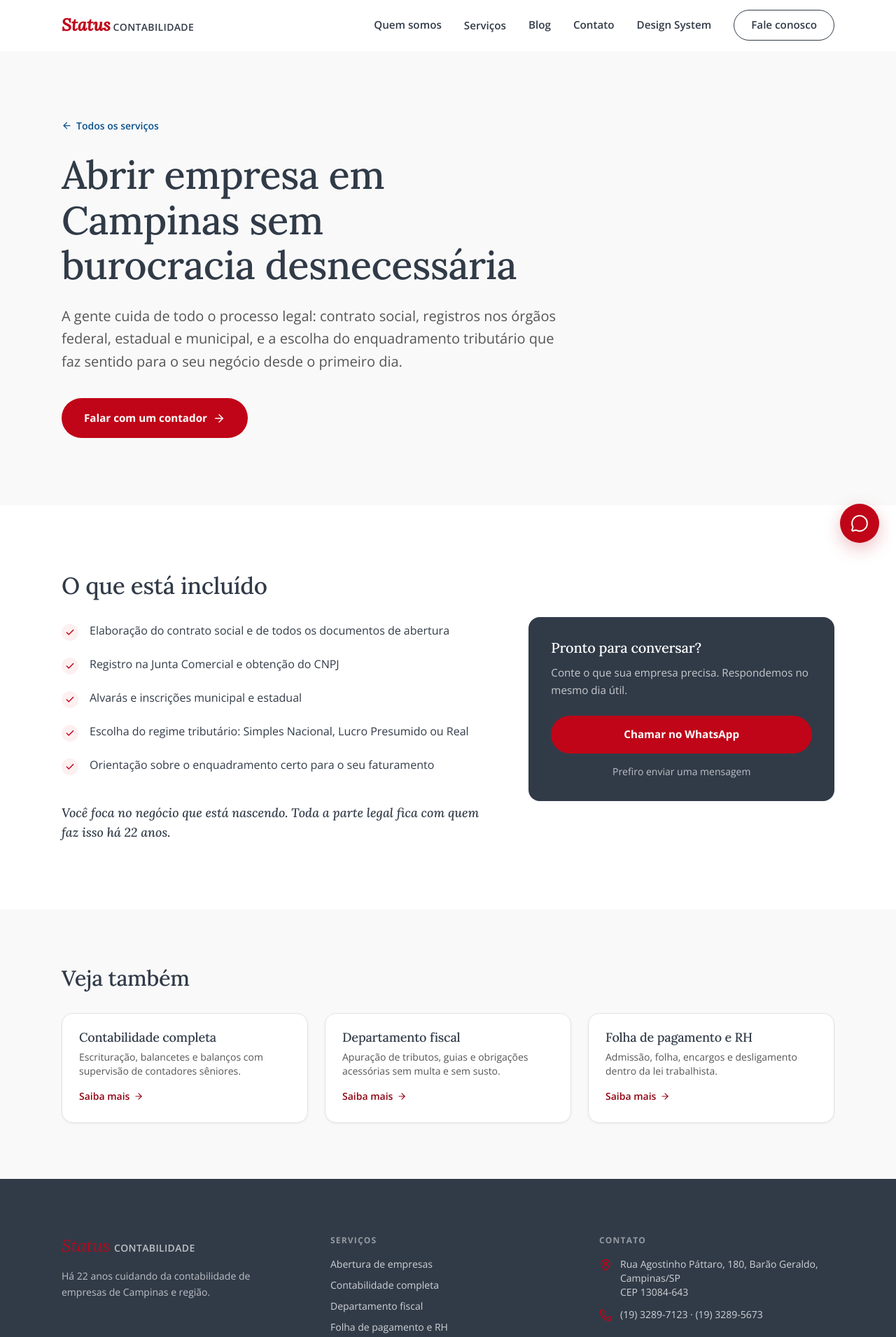
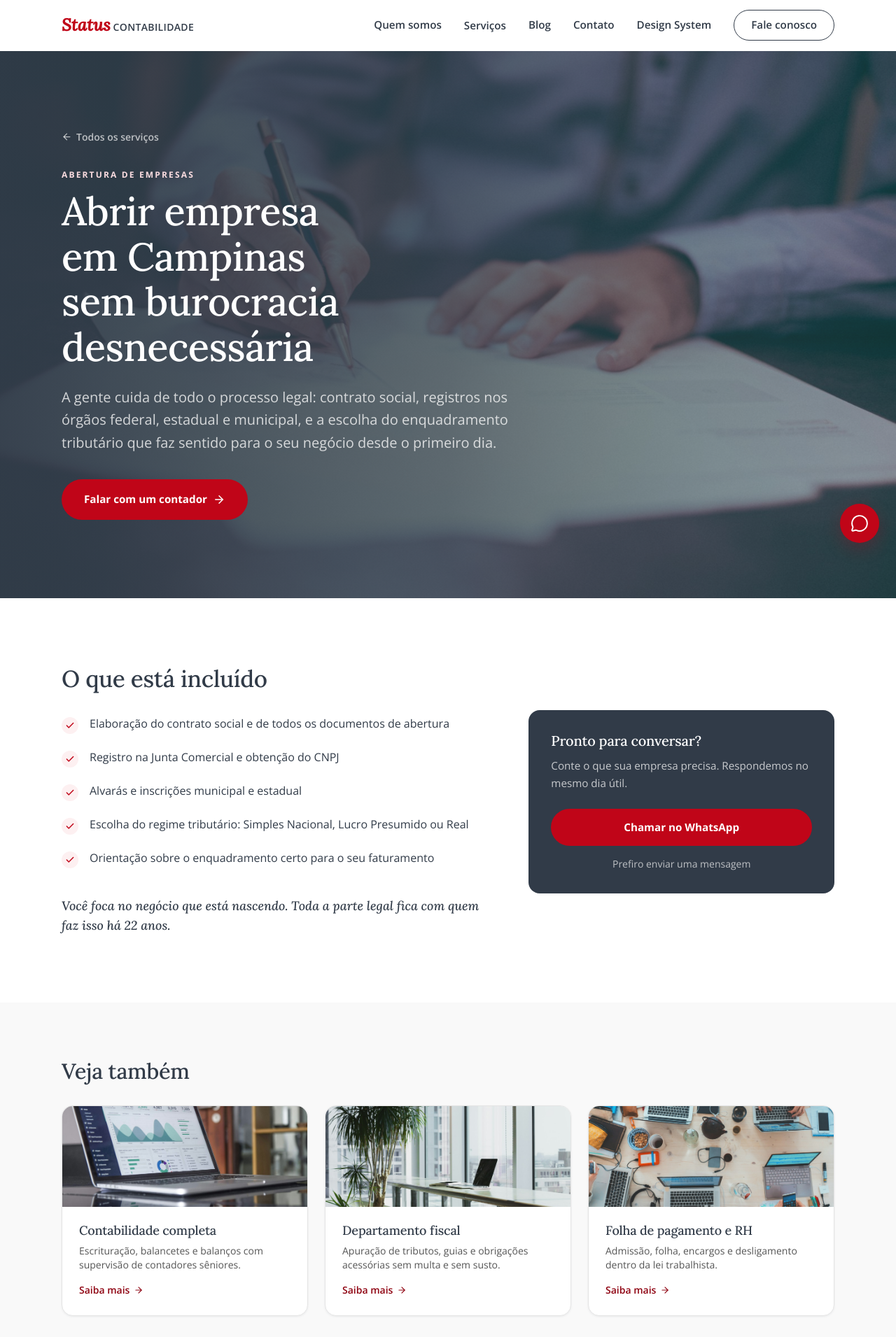
Before and after one commit to lucasignislab/statuscontabilidade, a Next.js app in the folder site/: page /servicos/abertura-de-empresas in a window 1280 px wide. Shown: the top 1911 px of the page at 70% size. Built offline with nearby package versions, Linux system fonts and the light colour scheme.

Commit message:
Hero com imagem full-width nas paginas de servico + cards 'Veja tambem' com foto

```diff
--- a/site/src/app/servicos/[slug]/page.tsx
+++ b/site/src/app/servicos/[slug]/page.tsx
@@ -36,20 +36,35 @@ export default async function ServicePage({
 
   return (
     <>
-      <section className="pt-[72px] bg-mist">
-        <div className="mx-auto max-w-[1200px] px-6 lg:px-12 py-16 lg:py-24">
+      <section className="relative pt-[72px]">
+        <div className="relative overflow-hidden bg-ink">
+          {/* eslint-disable-next-line @next/next/no-img-element */}
+          <img
+            src={service.image}
+            alt=""
+            aria-hidden
+            className="absolute inset-0 h-full w-full object-cover"
+          />
+          <div
+            className="absolute inset-0 bg-gradient-to-r from-ink/95 via-ink/75 to-ink/35"
+            aria-hidden
+          />
+          <div className="relative mx-auto max-w-[1200px] px-6 lg:px-12 py-20 lg:py-28">
             <Reveal>
               <Link
                 href="/"
-              className="inline-flex items-center gap-1.5 text-sm font-semibold text-ocean hover:text-ocean-600 transition-colors"
+                className="inline-flex items-center gap-1.5 text-sm font-semibold text-mist/70 hover:text-white transition-colors"
               >
                 <ArrowLeft size={15} aria-hidden />
                 Todos os serviços
               </Link>
-            <h1 className="mt-6 text-[clamp(2.25rem,4.5vw,3.5rem)] text-ink max-w-[20ch]">
+              <p className="mt-8 text-xs font-bold uppercase tracking-[0.18em] text-red-100">
+                {service.title}
+              </p>
+              <h1 className="mt-3 text-[clamp(2.25rem,4.5vw,3.5rem)] text-white max-w-[18ch]">
                 {service.hero}
               </h1>
-            <p className="mt-6 text-xl text-slate max-w-[62ch] leading-relaxed">
+              <p className="mt-6 text-xl text-mist/80 max-w-[56ch] leading-relaxed">
                 {service.intro}
               </p>
               <div className="mt-9">
@@ -59,6 +74,7 @@ export default async function ServicePage({
                 </a>
               </div>
             </Reveal>
+          </div>
         </div>
       </section>
 
@@ -118,13 +134,25 @@ export default async function ServicePage({
           </Reveal>
           <RevealStagger className="mt-8 grid gap-6 sm:grid-cols-3">
             {others.map((s) => (
-              <Link key={s.slug} href={`/servicos/${s.slug}`} className="card-service p-6 group">
+              <Link key={s.slug} href={`/servicos/${s.slug}`} className="card-service overflow-hidden group !p-0">
+                <div className="h-36 overflow-hidden">
+                  {/* eslint-disable-next-line @next/next/no-img-element */}
+                  <img
+                    src={s.image}
+                    alt=""
+                    aria-hidden
+                    loading="lazy"
+                    className="h-full w-full object-cover transition-transform duration-500 group-hover:scale-105"
+                  />
+                </div>
+                <div className="p-6">
                   <h3 className="text-lg font-semibold text-ink">{s.title}</h3>
                   <p className="mt-2 text-sm text-slate">{s.short}</p>
                   <span className="mt-4 inline-flex items-center gap-1.5 text-sm font-semibold text-red-700">
                     Saiba mais
                     <ArrowRight size={14} className="transition-transform group-hover:translate-x-1" aria-hidden />
                   </span>
+                </div>
               </Link>
             ))}
           </RevealStagger>
```
Lines whose indentation alone changed are shown as unchanged.
